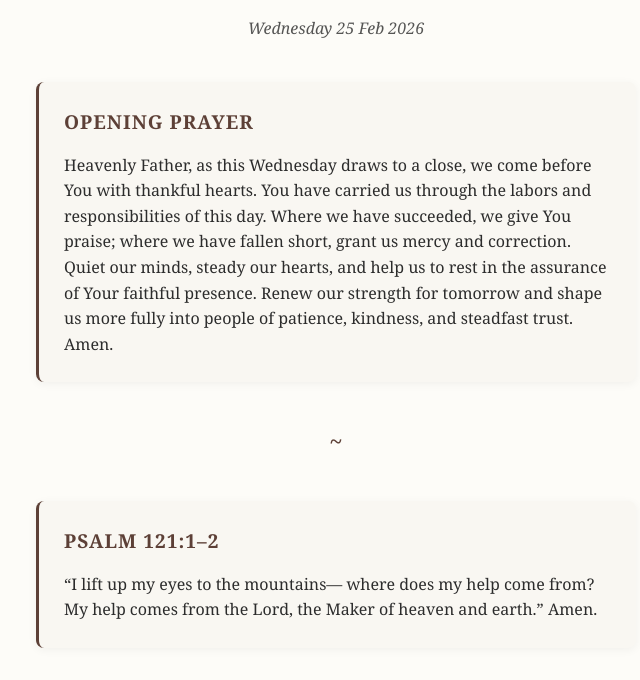
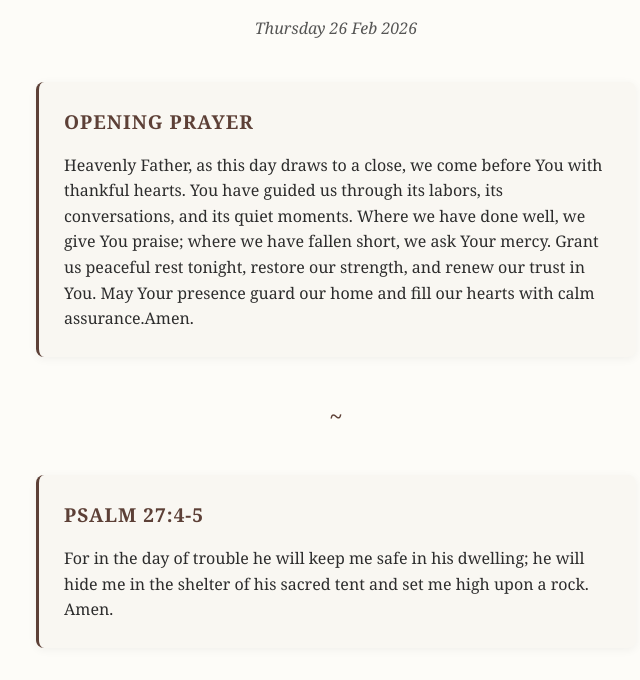
Before and after one commit to mkmgo/vital_publications, a plain HTML site: page evening_prayer.html in a window 1280 px wide. Shown: the part 120-800 px from the top of the page, without its empty margins (304-944 px from the left). Drawn offline with Linux system fonts and the light colour scheme.

Commit message:
update content

```diff
--- a/evening_prayer.html
+++ b/evening_prayer.html
@@ -124,28 +124,27 @@
 <body>
     <div class="container">
         <h1>† Joint Evening Prayer</h1>
-        <span class="date">Wednesday 25 Feb 2026</span>
+        <span class="date">Thursday 26 Feb 2026</span>
 
         <blockquote>
-            <strong>Opening Prayer</strong>Heavenly Father, as this Wednesday draws to a close, we come before You with
-            thankful hearts. You have carried us through the labors and responsibilities of this day. Where we have
-            succeeded, we give You praise; where we have fallen short, grant us mercy and correction. Quiet our minds,
-            steady our hearts, and help us to rest in the assurance of Your faithful presence. Renew our strength for
-            tomorrow and shape us more fully into people of patience, kindness, and steadfast trust. Amen.
+            <strong>Opening Prayer</strong>Heavenly Father, as this day draws to a close, we come before You with
+            thankful hearts. You have guided us through its labors, its conversations, and its quiet moments. Where we
+            have done well, we give You praise; where we have fallen short, we ask Your mercy. Grant us peaceful rest
+            tonight, restore our strength, and renew our trust in You. May Your presence guard our home and fill our
+            hearts with calm assurance.Amen.
         </blockquote>
         <div class="divider">~</div>
         <blockquote>
-            <strong>Psalm 121:1–2</strong>“I lift up my eyes to the mountains—
-            where does my help come from?
-            My help comes from the Lord,
-            the Maker of heaven and earth.”
+            <strong>Psalm 27:4-5</strong>For in the day of trouble
+            he will keep me safe in his dwelling;
+            he will hide me in the shelter of his sacred tent
+            and set me high upon a rock.
             Amen.
         </blockquote>
         <div class="divider">~</div>
         <blockquote>
-            <strong>Bridge</strong>Lord, You are our Keeper who neither slumbers nor sleeps. As we entrust this night to
-            Your protection, we also entrust our lives to Your holy will. With confidence in Your unfailing care, we
-            join our voices in the prayer Your Son taught us:
+            <strong>Bridge</strong>Trusting in the Lord who is our light and our refuge, and confident in His faithful
+            protection, we unite our voices in the prayer our Savior taught us:
         </blockquote>
         <div class="divider">~</div>
         <blockquote>
```
